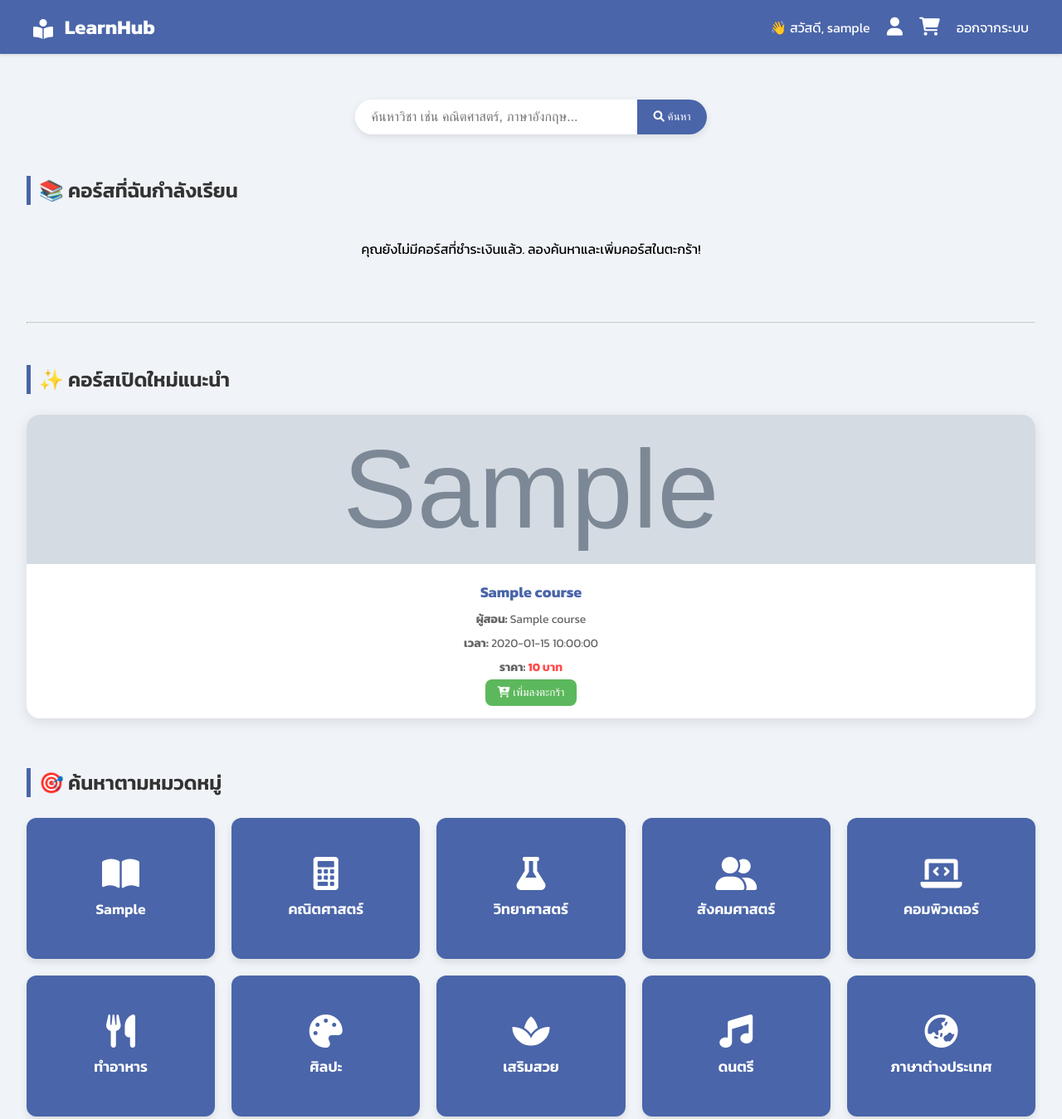
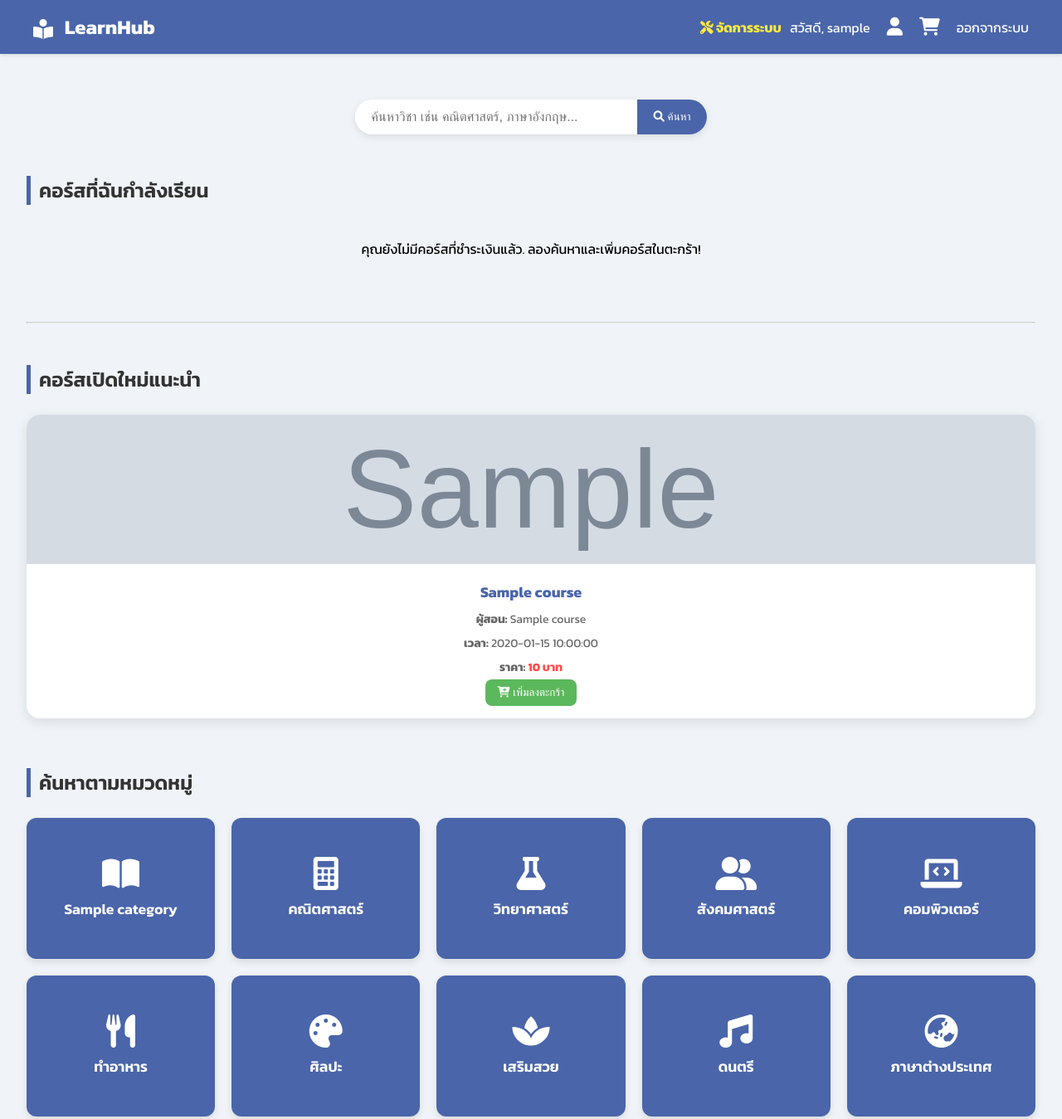
Before and after one commit to 6610510116-tech/project-website-, a PHP site: page /student_dashboard.php in a window 1280 px wide. Shown: the top 1349 px of the page at 83% size. Run offline with PHP 8.4, Linux system fonts and the light colour scheme; the visitor is signed in with stand-in values (Sample User, id 1); tables that the repository leaves empty or names only in its code hold one stand-in row (values such as "Sample post"); grey boxes marked "Sample" are stand-in pictures.

Commit message:
Update student_dashboard.php

```diff
--- a/student_dashboard.php
+++ b/student_dashboard.php
@@ -3,13 +3,22 @@ session_start();
 include_once 'dbconnect.php';
 
 // ตรวจสอบการล็อกอิน
-if (!isset($_SESSION['user_id']) || $_SESSION['role'] != 'student') {
+// เรายังคงดึงบทบาทมาตรวจสอบเพื่อแสดงลิงก์แอดมิน แม้ว่าหน้านี้หลักๆ จะสำหรับนักเรียน
+if (!isset($_SESSION['user_id'])) {
     header("Location: login.php");
     exit();
 }
 
 $user_id = $_SESSION['user_id'];
 $username = $_SESSION['username'] ?? 'นักเรียน';
+$role = $_SESSION['role'] ?? 'student'; // <--- ดึงตัวแปร role เพื่อใช้งาน
+
+// บังคับ Redirect หากไม่ใช่ Student หรือ Admin
+if ($role != 'student' && $role != 'admin') {
+    header("Location: login.php");
+    exit();
+}
+
 $message = '';
 
 // 🚀 Logic สำหรับการยกเลิกคอร์สที่ชำระเงินแล้ว 🚀
@@ -22,9 +31,9 @@ if (isset($_POST['cancel_course'])) {
                        WHERE id = $booking_id_to_cancel AND user_id = $user_id AND status = 'paid'";
 
         if (mysqli_query($conn, $cancel_sql)) {
-            $_SESSION['cancellation_success'] = "❌ คอร์สถูกยกเลิกเรียบร้อยแล้ว. (ไม่มีการคืนเงินที่ชำระไป)";
+            $_SESSION['cancellation_success'] = " คอร์สถูกยกเลิกเรียบร้อยแล้ว. (ไม่มีการคืนเงินที่ชำระไป)";
         } else {
-            $_SESSION['cancellation_error'] = "⚠️ เกิดข้อผิดพลาดในการยกเลิก: " . mysqli_error($conn);
+            $_SESSION['cancellation_error'] = " เกิดข้อผิดพลาดในการยกเลิก: " . mysqli_error($conn);
         }
         header("Location: student_dashboard.php");
         exit();
@@ -42,7 +51,7 @@ if (isset($_POST['add_to_cart'])) {
         $course_data = mysqli_fetch_assoc($course_data_result);
 
         $start_time = mysqli_real_escape_string($conn, $course_data['time'] ?? 'N/A');
-        $end_time = 'N/A';
+        $end_time = 'NULL';
 
         $check_sql = "SELECT id FROM bookings WHERE user_id=$user_id AND tutor_id=$course_id AND status='pending'";
         $check_result = mysqli_query($conn, $check_sql);
@@ -52,7 +61,7 @@ if (isset($_POST['add_to_cart'])) {
             exit();
         } else {
             $insert_sql = "INSERT INTO bookings (user_id, tutor_id, booking_date, start_time, end_time, status)
-                           VALUES ($user_id, $course_id, CURDATE(), '$start_time', '$end_time', 'pending')";
+                           VALUES ($user_id, $course_id, CURDATE(), '$start_time', $end_time, 'pending')";
 
             if (mysqli_query($conn, $insert_sql)) {
                 header("Location: student_dashboard.php?added=success");
@@ -71,12 +80,12 @@ if (isset($_POST['add_to_cart'])) {
 if (isset($_GET['added'])) {
     $status = $_GET['added'];
     if ($status == 'success') {
-        $message = '<script>alert("✅ เพิ่มคอร์สลงในตะกร้าเรียบร้อยแล้ว!");</script>';
+        $message = '<script>alert(" เพิ่มคอร์สลงในตะกร้าเรียบร้อยแล้ว!");</script>';
     } elseif ($status == 'already_exists') {
-        $message = '<script>alert("⚠️ คอร์สนี้อยู่ในตะกร้าของคุณแล้ว!");</script>';
+        $message = '<script>alert(" คอร์สนี้อยู่ในตะกร้าของคุณแล้ว!");</script>';
     } elseif ($status == 'error') {
         $details = htmlspecialchars($_GET['details'] ?? 'ไม่ทราบสาเหตุ');
-        $message = '<script>alert("❌ การเพิ่มลงตะกร้าล้มเหลว: ' . $details . '");</script>';
+        $message = '<script>alert(" การเพิ่มลงตะกร้าล้มเหลว: ' . $details . '");</script>';
     }
 }
 // --- จบส่วนจัดการข้อความแจ้งเตือน (Query Strings) ---
@@ -127,12 +136,13 @@ $paid_courses_result = mysqli_query($conn,
     "SELECT b.id AS booking_id, t.id AS course_id, t.subject, t.price, t.name AS tutor_name, t.picture
      FROM bookings b
      JOIN tutor_courses t ON b.tutor_id = t.id
-     WHERE b.user_id = $user_id AND b.status = 'paid'
+     WHERE b.user_id = $user_id AND b.status = 'paid' AND b.status != 'cancelled'
      ORDER BY b.payment_date DESC");
 
 
-// --- ส่วนจัดการหมวดหมู่ (แก้ไขปัญหาซ้ำซ้อน) ---
-$category_sql = "SELECT DISTINCT category FROM tutor_courses WHERE category IS NOT NULL AND category != '' ORDER BY category ASC";
+// --- ส่วนจัดการหมวดหมู่ (แก้ไขปัญหาซ้ำซ้อนและเพิ่มรายการที่หายไป) ---
+// 1. ดึงหมวดหมู่จากตาราง categories ของ admin เป็นหลัก
+$category_sql = "SELECT DISTINCT name AS category FROM categories ORDER BY name ASC";
 $category_result = mysqli_query($conn, $category_sql);
 $categories = [];
 
@@ -141,8 +151,18 @@ if ($category_result && mysqli_num_rows($category_result) > 0) {
     while ($cat = mysqli_fetch_assoc($category_result)) {
         $categories[] = trim($cat['category']);
     }
+} else {
+    // 2. ถ้าไม่มีตาราง categories หรือไม่มีข้อมูล ให้ดึงจาก tutor_courses (แบบเดิม)
+    $category_sql_fallback = "SELECT DISTINCT category FROM tutor_courses WHERE category IS NOT NULL AND category != '' ORDER BY category ASC";
+    $category_result_fallback = mysqli_query($conn, $category_sql_fallback);
+    if ($category_result_fallback) {
+         while ($cat = mysqli_fetch_assoc($category_result_fallback)) {
+            $categories[] = trim($cat['category']);
+        }
+    }
 }
-// รายการสำรอง
+
+// 3. รายการสำรอง (เพิ่มรายการที่ขาดไปกลับมา)
 $fallback_cats = [
     'คณิตศาสตร์',
     'วิทยาศาสตร์',
@@ -156,10 +176,11 @@ $fallback_cats = [
     'บริหารการจัดการ',
     'ออกกำลังกาย',
     'กราฟฟิก',
-    'การช่าง'
+    'การช่าง' // <--- "การช่าง" อยู่ที่นี่
 ];
-// แก้ไข: ใช้ array_unique เพื่อให้แน่ใจว่าไม่ซ้ำกันหลังจากดึงจาก DB
-$categories = array_unique(array_merge($categories, $fallback_cats));
+
+// แก้ไข: ใช้ array_unique เพื่อให้แน่ใจว่าไม่ซ้ำกัน
+$categories = array_unique(array_filter(array_merge($categories, $fallback_cats)));
 
 $count_result = mysqli_query($conn, "SELECT COUNT(*) AS total FROM bookings WHERE user_id=$user_id AND status='pending'");
 $count_row = mysqli_fetch_assoc($count_result);
@@ -170,7 +191,7 @@ function getCategoryIcon($category) {
     if (strpos($category, 'คณิตศาสตร์') !== false) return 'fa-calculator';
     elseif (strpos($category, 'วิทยาศาสตร์') !== false) return 'fa-flask';
     elseif (strpos($category, 'สังคมศาสตร์') !== false) return 'fa-user-friends';
-    elseif (strpos($category, 'การช่าง') !== false) return 'fa-wrench';
+    elseif (strpos($category, 'การช่าง') !== false) return 'fa-wrench'; // <--- ไอคอนสำหรับ "การช่าง"
     elseif (strpos($category, 'ภาษา') !== false) return 'fa-globe-asia';
     elseif (strpos($category, 'ดนตรี') !== false) return 'fa-music';
     elseif (strpos($category, 'ศิลปะ') !== false) return 'fa-palette';
@@ -179,8 +200,7 @@ function getCategoryIcon($category) {
     elseif (strpos($category, 'ออกกำลังกาย') !== false) return 'fa-dumbbell';
     elseif (strpos($category, 'กราฟฟิก') !== false) return 'fa-vector-square';
     elseif (strpos($category, 'เสริมสวย') !== false) return 'fa-spa';
-    elseif (strpos($category, 'บริหารการจัดการ') !== false) return 'fa-chart-line';
-    elseif (strpos($category, 'ธุรกิจ') !== false || strpos($category, 'บริหาร') !== false) return 'fa-briefcase';
+    elseif (strpos($category, 'บริหารการจัดการ') !== false || strpos($category, 'ธุรกิจ') !== false) return 'fa-briefcase';
     else return 'fa-book-open';
 }
 ?>
@@ -245,6 +265,15 @@ h2 { color: #333; font-weight: 600; margin-bottom: 25px; padding-left: 10px; bor
 .category-box:hover { background: #2e427f; transform: scale(1.03); }
 .category-icon-main { font-size: 2.5rem; margin-bottom: 10px; }
 .category-title { font-size: 1.1rem; color: white; font-weight: 600; }
+/* CSS สำหรับ Admin Link */
+.admin-link {
+    color: #ffeb3b !important;
+    font-weight: 700;
+    margin-right: 10px;
+}
+.admin-link:hover {
+    color: #ffd600 !important;
+}
 </style>
 </head>
 
@@ -257,7 +286,13 @@ h2 { color: #333; font-weight: 600; margin-bottom: 25px; padding-left: 10px; bor
         <h1>LearnHub</h1>
     </div>
     <div class="right">
-        <span>👋 สวัสดี, <?= htmlspecialchars($username); ?></span>
+        <?php if ($role === 'admin'): // ลิงก์ไปยังหน้าแอดมิน (admin.php) ?>
+            <a href="admin.php" class="admin-link" title="หน้าจัดการระบบแอดมิน">
+                <i class="fa-solid fa-screwdriver-wrench"></i> จัดการระบบ
+            </a>
+        <?php endif; ?>
+
+        <span> สวัสดี, <?= htmlspecialchars($username); ?></span>
         <a href="student_profile.php" class="profile-icon" title="แก้ไขข้อมูลส่วนตัว">
             <i class="fa-solid fa-user"></i>
         </a>
@@ -280,7 +315,7 @@ h2 { color: #333; font-weight: 600; margin-bottom: 25px; padding-left: 10px; bor
         </form>
     </div>
 
-    <h2>📚 คอร์สที่ฉันกำลังเรียน</h2>
+    <h2> คอร์สที่ฉันกำลังเรียน</h2>
 
     <div class="courses-grid">
         <?php if ($paid_courses_result && mysqli_num_rows($paid_courses_result) > 0): ?>
@@ -327,7 +362,7 @@ h2 { color: #333; font-weight: 600; margin-bottom: 25px; padding-left: 10px; bor
             }
         }
     ?>
-    <h2>✨ <?= $display_title; ?></h2>
+    <h2> <?= $display_title; ?></h2>
 
     <div class="courses-grid">
         <?php if ($courses_result && mysqli_num_rows($courses_result) > 0): ?>
@@ -359,7 +394,7 @@ h2 { color: #333; font-weight: 600; margin-bottom: 25px; padding-left: 10px; bor
         <?php endif; ?>
     </div>
 
-    <h2>🎯 ค้นหาตามหมวดหมู่</h2>
+    <h2> ค้นหาตามหมวดหมู่</h2>
 
     <div class="categories-grid">
         <?php foreach ($categories as $category_name):
```
